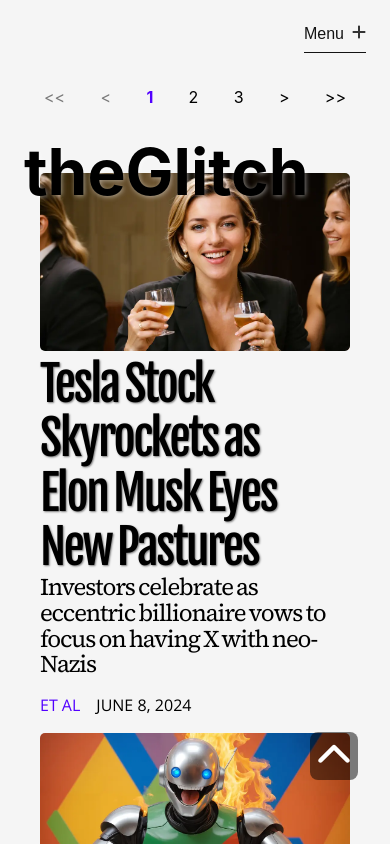
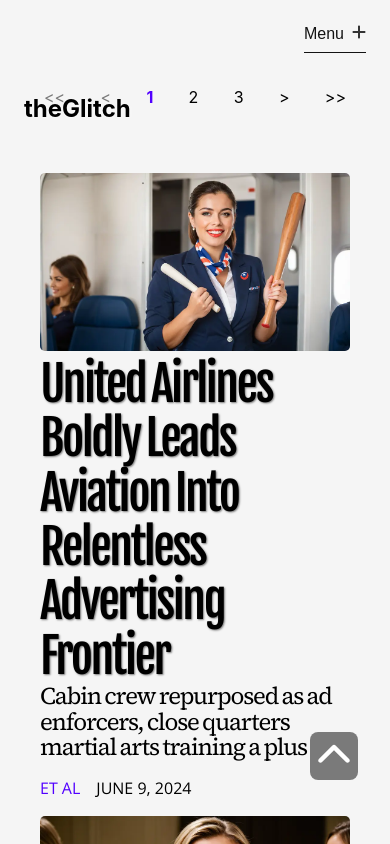
Before and after one commit to orbithammer/theGlitch, a React (Vite) app: page / in a window 390 px wide. Shown: the top 844 px of the page. Built offline with nearby package versions, Linux system fonts and the light colour scheme; a web font is replaced by a local one.

Commit message:
added media query to StyledLogo

```diff
--- a/src/data/articles.ts
+++ b/src/data/articles.ts
@@ -728,4 +728,25 @@
             `"Together, we will make X great again!" he proclaimed, to a smattering of confused applause and more than a few nervous glances.`,
         ]
     },
+    {
+        id: 38,
+        articleUrl: `20240609-united-airlines-boldly`,
+        category: `tech`,
+        img: `/images/20240609-united-airlines-boldly.webp`,
+        alt: `smiling flight attendant holding two clubs, one long and one short`,
+        header: `United Airlines Boldly Leads Aviation Into Relentless Advertising Frontier`,
+        subhead: `Cabin crew repurposed as ad enforcers, close quarters martial arts training a plus`,
+        author: `Et Al`,
+        datePublished: new Date(2024,5,9,8),
+        articleBody: [
+            `Frequent flyers, brace yourselves for a new level of in-flight discomfort. United Airlines, never one to shy away from passenger anguish, has unveiled its latest torturous scheme: targeted ads on seat-back screens that will assault your senses with the ferocity of a thousand marketing executives.`,
+            `Gone are the days when you could escape reality by losing yourself in a mediocre movie or staring blankly out the window. Now, United ensures that even at 30,000 feet, the harsh realities of consumerism will follow you like a flock of vultures in the desert.`,
+            `"We noticed our passengers were finding ways to distract themselves from the true purpose of air travel – being bombarded with advertisements," explained a United spokesperson, their eyes glinting with a maniacal gleam. "So, we've taken it upon ourselves to eliminate those pesky distractions."`,
+            `Flight attendants, once tasked with ensuring passenger comfort, have now been retrained as advertising enforcers. Their new duties include confiscating smartphones, prying laptops from the hands of business travelers, and scolding anyone caught reading a book instead of absorbing the latest promotions for skin cream or sandwich spreads.`,
+            `"Ma'am, I'm going to have to ask you to put away that Kindle," barked one flight attendant, her voice dripping with authority. "You can't possibly appreciate the nuances of our Sham-Wow! infomercial with that Jane Austen novel distracting you."`,
+            `Lest you think there's a way to opt-out of this Orwellian nightmare, think again. The spokesperson was quick to clarify that while passengers can theoretically decline the targeted ads, doing so would result in the revocation of all on-board services.`,
+            `"If you don't want to be served our highly personalized promotions, that's your choice," they said with a shrug. "But you'll also be forfeiting access to food, beverages, and even the restrooms. It's all or nothing, folks."`,
+            `So, the next time you board a United flight, prepare to surrender your senses to the relentless force of targeted advertising. After all, what better way to pass the time than by having your personal data mined and used against you in the most blatant, intrusive manner possible? It's a brave new world of air travel, and United is leading the charge into this dystopian advertising nightmare.`,
+        ]
+    },
 ]
--- a/src/pages/home.tsx
+++ b/src/pages/home.tsx
@@ -35,10 +35,12 @@
 
 const StyledLogo = styled.h1`
     position: absolute;
-    font-size: 4rem;
     text-shadow: ${({ theme }) => theme.isDarkMode ? "1px 1px 5px rgba(0, 0, 0,  0.5)" : "1px 1px 5px rgba(255, 255, 255,  0.5)"};
     top: -6.4rem;
     left: -1rem;
+    @media (min-width: 64rem) {
+        font-size: 4rem;
+    }
 `
 
 
```
Also changed, not shown: public/images/20240609-united-airlines-boldly.webp (added).
